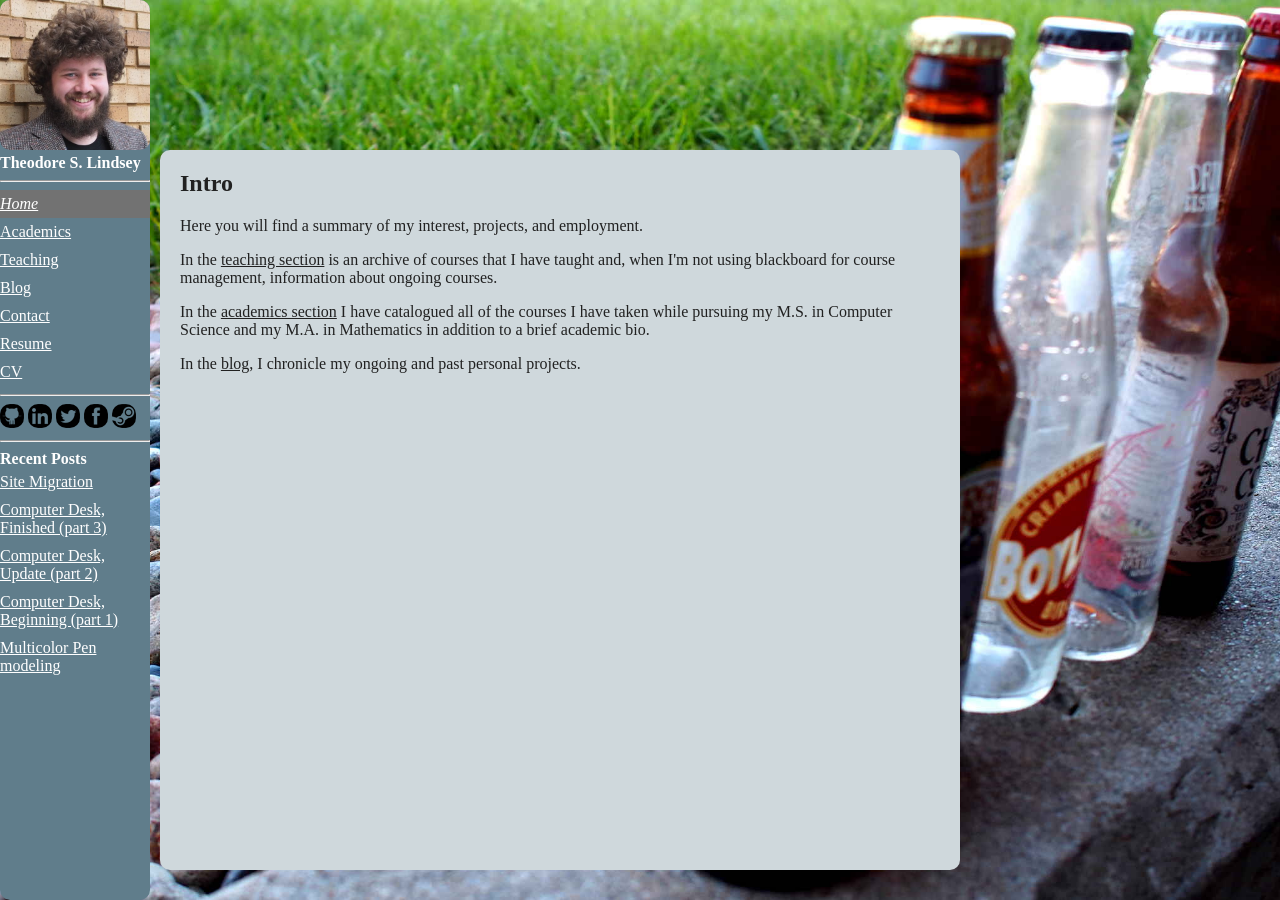
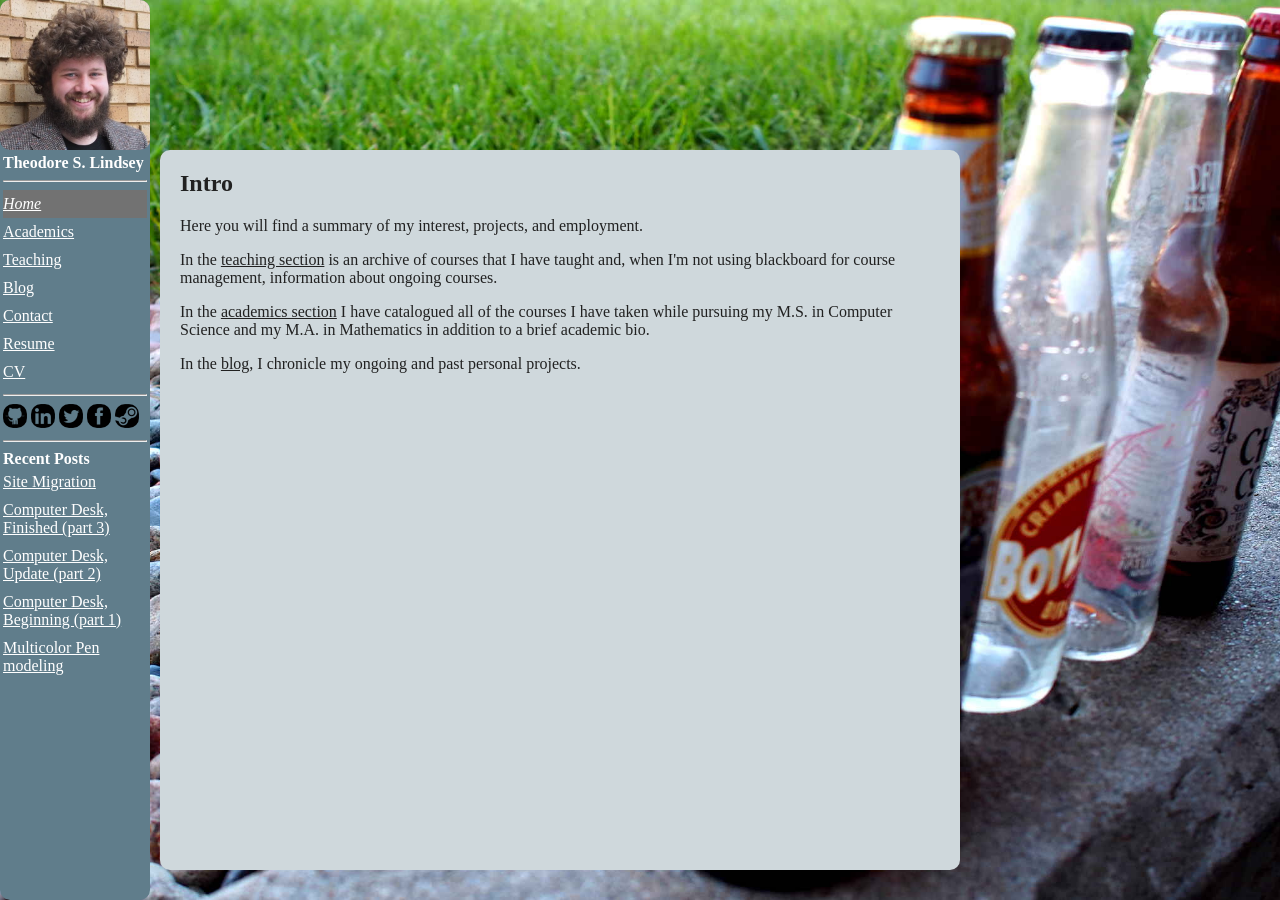
Before and after one commit to RagingRoosevelt/RagingRoosevelt.github.io, a Jekyll site: the page built from index.html, in a window 1280 px wide. Built offline with Jekyll 4.4.1, drawn with Linux system fonts in a browser that asks for light colours.

Commit message:
layout tweak

```diff
--- a/_includes/sidebar.html
+++ b/_includes/sidebar.html
@@ -1,6 +1,8 @@
 <div class="sidebar_wrapper">
 
     <img width=100% src="http://theodorelindsey.io/assets/theodore.jpg" />
+
+<div class="sidebar">
 
     <b>Theodore S. Lindsey</b>
 
@@ -60,3 +62,4 @@
         </ul>
     </div>
 </div>
+</div>
--- a/css/default.css
+++ b/css/default.css
@@ -30,6 +30,9 @@ body {
 }
 
 
+.sidebar{
+    padding: 0px 3px 0px 3px;
+}
 .sidebar_wrapper {
     background-color: #607D8B;
     color: #FFFFFF;
```
